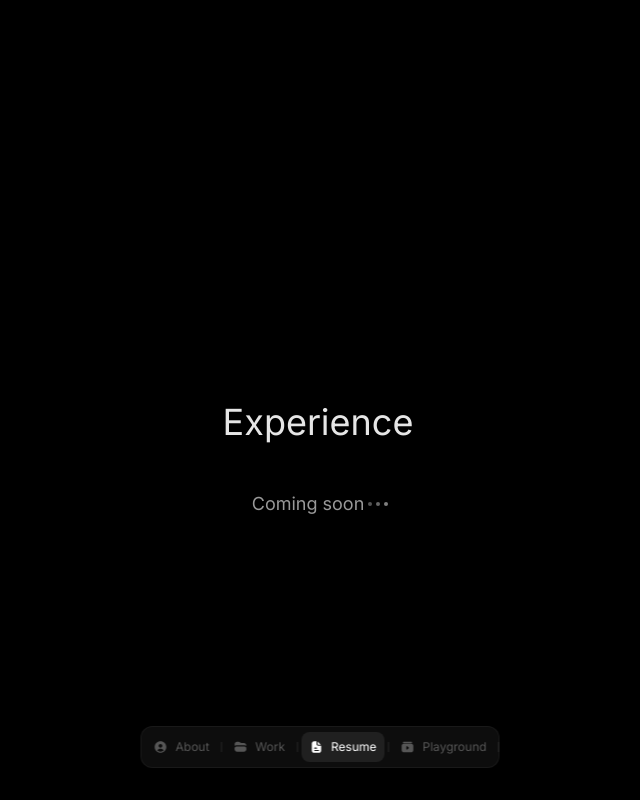
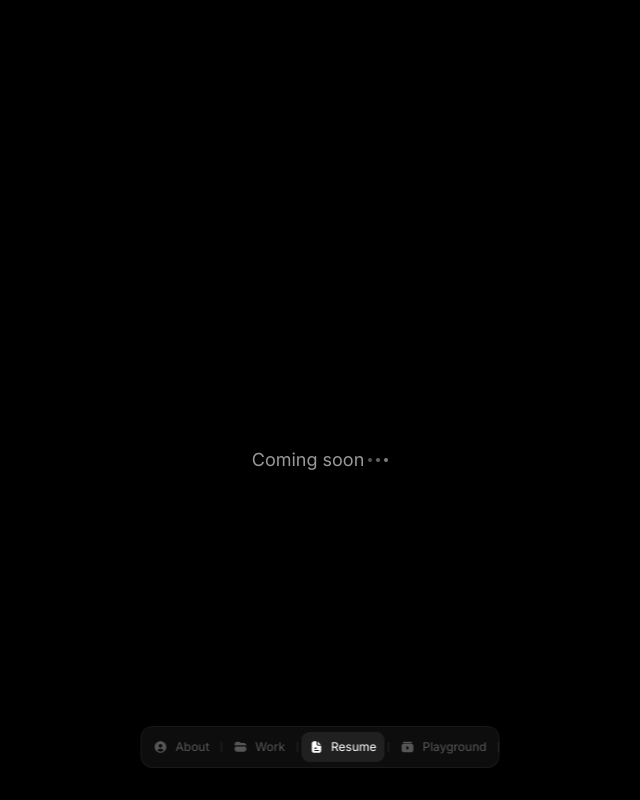
Before and after one commit to vrajshah2311/vraj.me, a Next.js app: page / in a window 1280 px wide. Both pictures are taken after a click on the button "Resume". Shown: the whole page, without its empty margins (320-960 px from the left). Built offline with nearby package versions, Linux system fonts and the light colour scheme.

Commit message:
feat: Remove titles from Resume and Playground sections
- Remove 'Experience' title from Resume section
- Remove 'Playground' title from Playground section
- Keep only the 'Coming soon...' text with animated dots
- Create ultra-clean empty states

```diff
--- a/components/PlaygroundSection.tsx
+++ b/components/PlaygroundSection.tsx
@@ -13,16 +13,6 @@ const PlaygroundSection = () => {
           transition={{ duration: 0.4 }}
           className="space-y-12"
         >
-          {/* Header */}
-          <div>
-            <BouncyText
-              text="Playground"
-              className="text-4xl font-bold text-white/90"
-              delay={0.05}
-              staggerDelay={0.015}
-            />
-          </div>
-
           {/* Coming Soon with Animated Dots */}
           <motion.div
             initial={{ opacity: 0, y: 10 }}
--- a/components/ResumeSection.tsx
+++ b/components/ResumeSection.tsx
@@ -13,16 +13,6 @@ const ResumeSection = () => {
           transition={{ duration: 0.4 }}
           className="space-y-12"
         >
-          {/* Header */}
-          <div>
-            <BouncyText
-              text="Experience"
-              className="text-4xl font-bold text-white/90"
-              delay={0.05}
-              staggerDelay={0.015}
-            />
-          </div>
-
           {/* Coming Soon with Animated Dots */}
           <motion.div
             initial={{ opacity: 0, y: 10 }}
```
